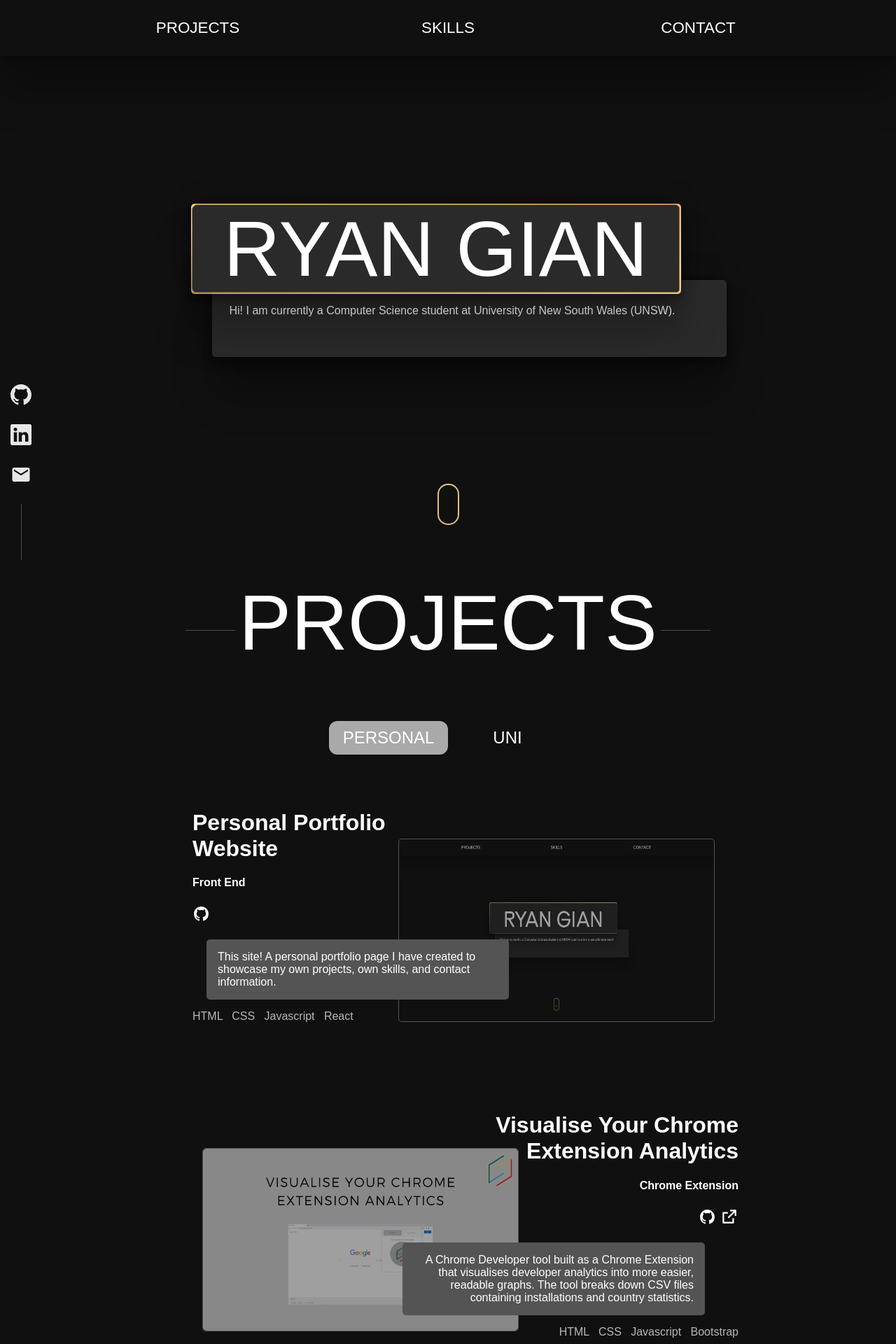
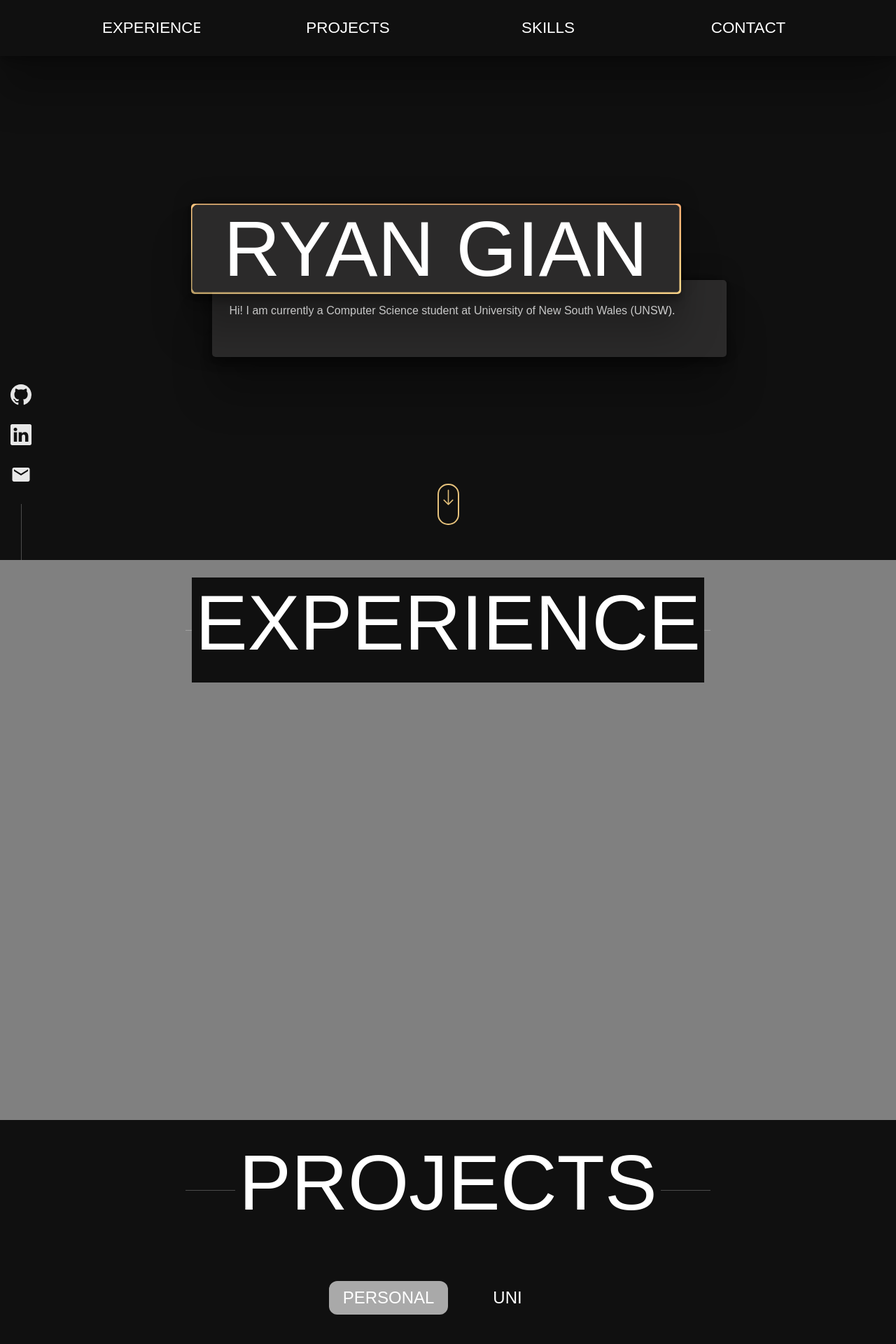
Before and after one commit to RyanGian/portfolio, a React (Create React App) app: page / in a window 1280 px wide. Shown: the top 1920 px of the page at 70% size. Built offline with nearby package versions, Linux system fonts and the light colour scheme.

Commit message:
added experience page

```diff
--- a/src/App.js
+++ b/src/App.js
@@ -3,6 +3,7 @@ import Header from "./components/Header.jsx";
 import Footer from "./components/Footer.jsx";
 import Home from "./sections/Home.jsx";
 
+import Experience from "./sections/Experience.jsx";
 import Projects from "./sections/Projects.jsx";
 import Skills from "./sections/Skills.jsx";
 import Contact from "./sections/Contact.jsx";
@@ -16,6 +17,7 @@ function App() {
         <LeftSideBar />
         <div className="site-container">
           <Home />
+          <Experience />
           <Projects />
           <Skills />
           <Contact />
--- a/src/components/Header.jsx
+++ b/src/components/Header.jsx
@@ -5,19 +5,6 @@ import "./Header.css";
 // import logo from "./assets/logo.png";
 
 function Header() {
-  // const [width, setWindowWidth] = useState(0);
-  // React.useEffect(() => {
-  //   updateDimensions();
-
-  //   window.addEventListener("resize", updateDimensions);
-  //   return () => window.removeEventListener("resize", updateDimensions);
-  // }, []);
-
-  // const updateDimensions = () => {
-  //   const width = window.innerWidth;
-  //   setWindowWidth(width);
-  // };
-
   let Scroll = require("react-scroll");
   let scroller = Scroll.scroller;
 
@@ -31,6 +18,15 @@ function Header() {
 
   return (
     <div className="header-container">
+      <div
+        className="nav-box-border"
+        onClick={() => {
+          handleScroll("Experience");
+        }}
+      >
+        <div className="nav-box">EXPERIENCE</div>
+      </div>
+
       <div
         className="nav-box-border"
         onClick={() => {
@@ -59,19 +55,6 @@ function Header() {
       >
         <div className="nav-box">CONTACT</div>
       </div>
-
-      {/* {width >= 800 ? (
-            <span style={navigationStyle}>
-              <Link to="/">Home</Link>|<Link to="/blanko">Blanko</Link>|
-              <Link to="/slido">Slido</Link>|<Link to="/tetro">Tetro</Link>
-            </span>
-
-        ) : (
-            <span style={navigationStyle}>
-              <Link to="/">H</Link>|<Link to="/blanko">B</Link>|
-              <Link to="/slido">S</Link>|<Link to="/tetro">T</Link>
-            </span>
-        )} */}
     </div>
   );
 }
--- /dev/null
+++ b/src/sections/Experience.css
@@ -0,0 +1,10 @@
+.experience-container {
+  width: 100%;
+  position: relative;
+  /* background-color: #101010; */
+  background-color: gray;
+  height: calc(100vh);
+  color: white;
+  text-align: center;
+  /* user-select: none; */
+}
--- a/src/sections/Experience.jsx
+++ b/src/sections/Experience.jsx
@@ -0,0 +1,14 @@
+import React from "react";
+import "./Experience.css";
+import SectionHeader from "../components/SectionHeader";
+
+function Experience() {
+  return (
+    <div className="experience-container" name="Experience">
+      {" "}
+      <SectionHeader text={"EXPERIENCE"} />
+    </div>
+  );
+}
+
+export default Experience;
```
